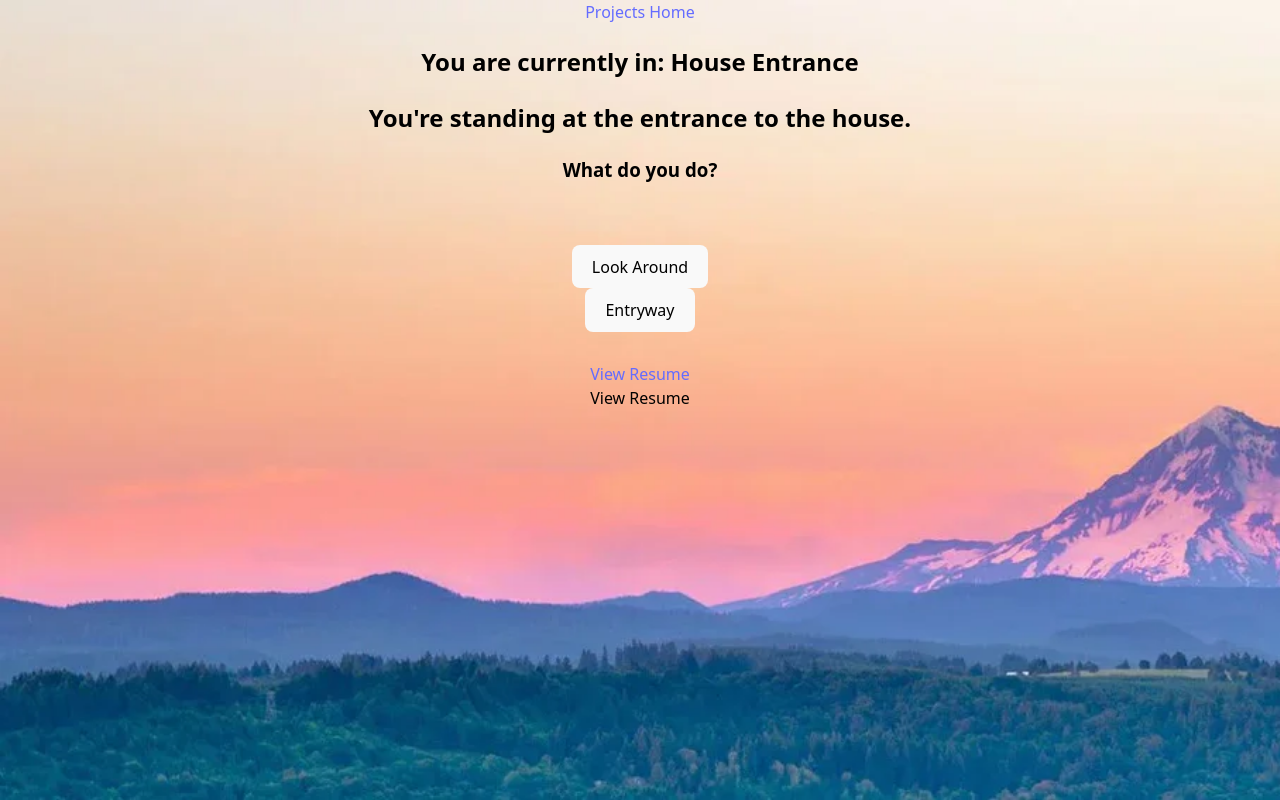
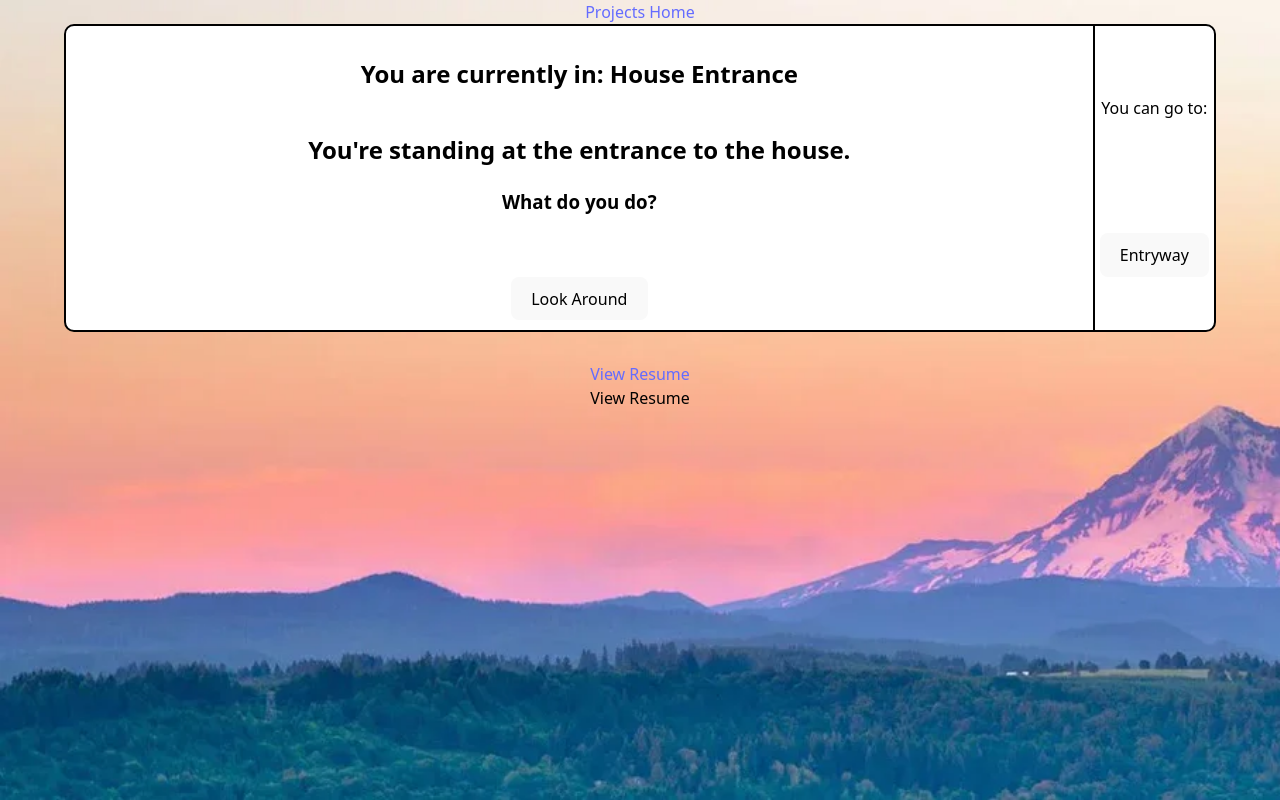
Before and after one commit to Raymanreed/Portfolio, a React (Vite) app: page /portfolio/house in a window 1280 px wide. Built offline with nearby package versions, Linux system fonts and the light colour scheme.

Commit message:
adding some basic styling

```diff
--- a/src/App.css
+++ b/src/App.css
@@ -91,3 +91,27 @@ body {
   background-image: linear-gradient(to right, rgba(87, 113, 150, 0.144), rgba(87, 113, 150, 1), rgba(87, 113, 150, 0.144));
   color: #000;
 }
+
+.house-container {
+  background-color: #fff;
+  border: 2px solid #000;
+  border-radius: 10px;
+  display: flex;
+  flex-direction: row;
+}
+
+.house-display-main {
+  display: flex;
+  flex-direction: column;
+  padding: 10px;
+  width: -webkit-fill-available;
+}
+
+.house-room-choice-container {
+  border-left: 2px solid #000;
+  display: flex;
+  flex-direction: column;
+  justify-content: space-around;
+  padding: 5px;
+  width: auto;
+}
--- a/src/pages/projects/houseExplorationPage.tsx
+++ b/src/pages/projects/houseExplorationPage.tsx
@@ -66,6 +66,7 @@ export const HouseExploration = () => {
 
     return (
         <div className="house-container">
+            <div className="house-display-main">
                 <div>
                     <h2>{`You are currently in: ${currentRoomLabel}`}</h2>
                 </div>
@@ -90,7 +91,9 @@ export const HouseExploration = () => {
                         </div>
                     }
                 </div>
+            </div>
             <div className="house-room-choice-container">
+                <p>You can go to:</p>
                 {currentRoomConnections}
             </div>
         </div>
```
Lines whose indentation alone changed are shown as unchanged.
